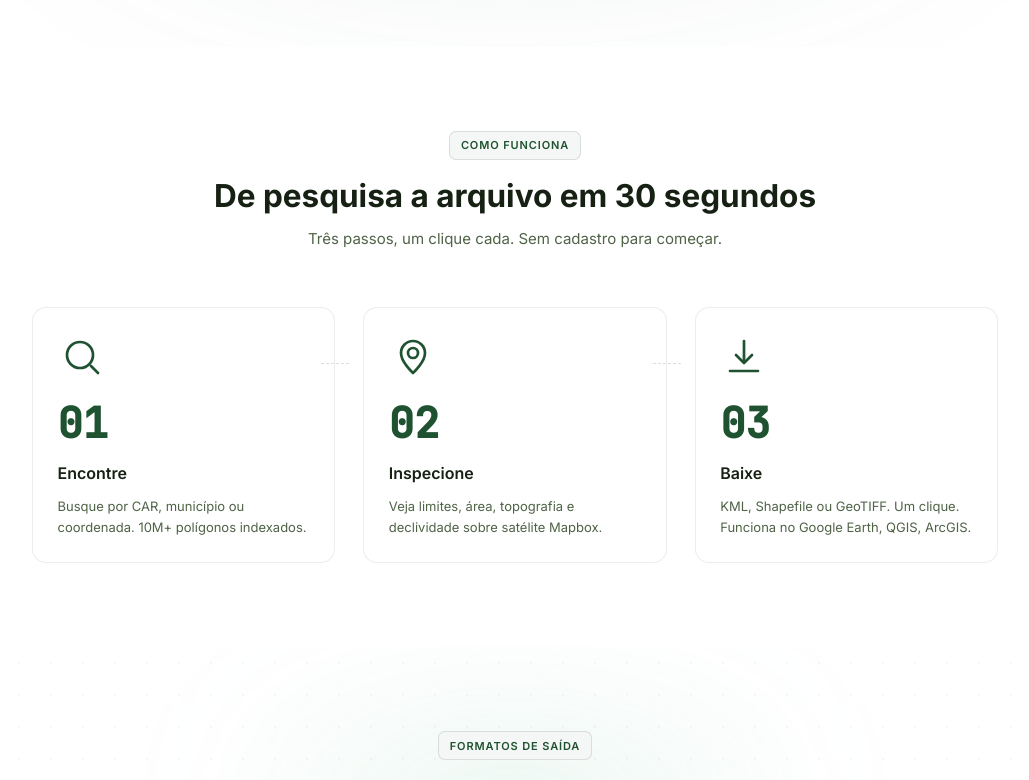
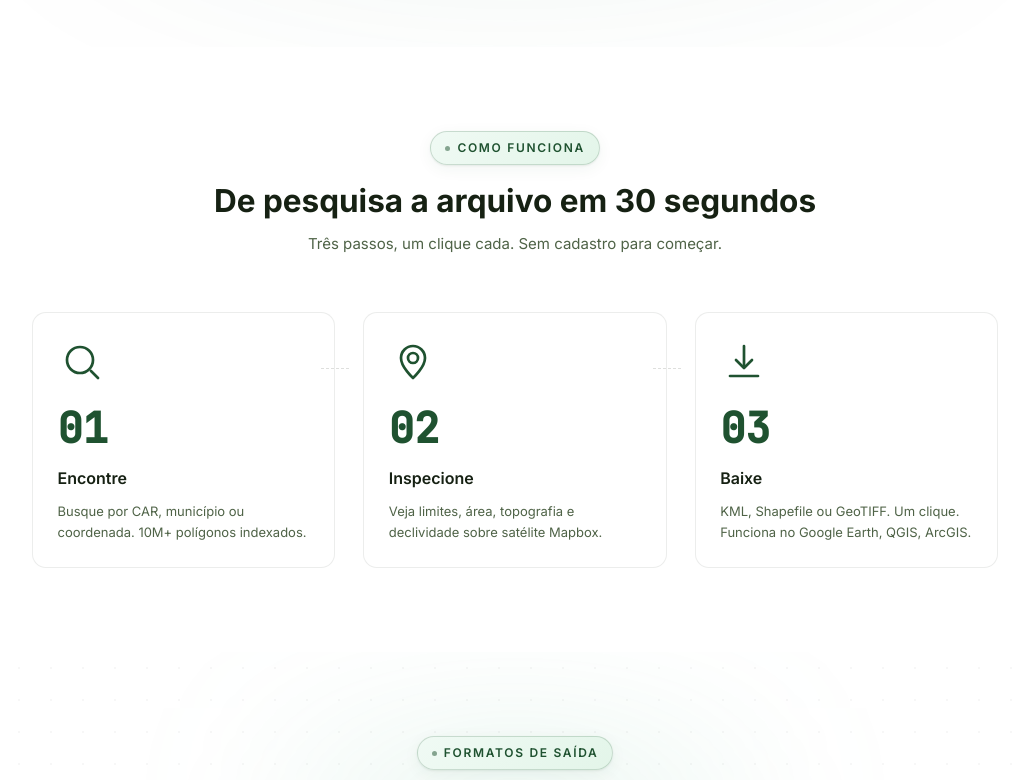
Before and after one commit to thiagomendes87/talhao-app, a Next.js app: page / in a window 1280 px wide. Shown: the part 1140-1920 px from the top of the page, without its empty margins (125-1154 px from the left). Built offline with nearby package versions, Linux system fonts and the light colour scheme; no server answers.

Commit message:
feat(section): destaca chip de eyebrow com gradiente, bullet pulsante e shadow leve

```diff
--- a/components/ui/Section.tsx
+++ b/components/ui/Section.tsx
@@ -25,8 +25,15 @@ export default function Section({
       {(eyebrow || title || subtitle) && (
         <div className="text-center">
           {eyebrow && (
-            <div className="mb-5 inline-flex items-center rounded-lg border border-[rgba(28,43,24,0.12)] bg-[#f4f7f5] px-3 py-1.5">
-              <span className="text-[11px] font-semibold uppercase tracking-[0.08em] text-[#1f5230]">
+            <div
+              className="mb-5 inline-flex items-center gap-2 rounded-full border border-[rgba(31,82,48,0.18)] bg-[linear-gradient(135deg,#f0faf4,#e3f5e9)] px-4 py-2"
+              style={{
+                boxShadow:
+                  '0 1px 2px rgba(31,82,48,0.08), 0 4px 16px rgba(31,82,48,0.06)',
+              }}
+            >
+              <span className="inline-block h-1.5 w-1.5 rounded-full bg-[#1f5230] animate-pulse" />
+              <span className="text-[12px] font-semibold uppercase tracking-[0.14em] text-[#1f5230]">
                 {eyebrow}
               </span>
             </div>
```
